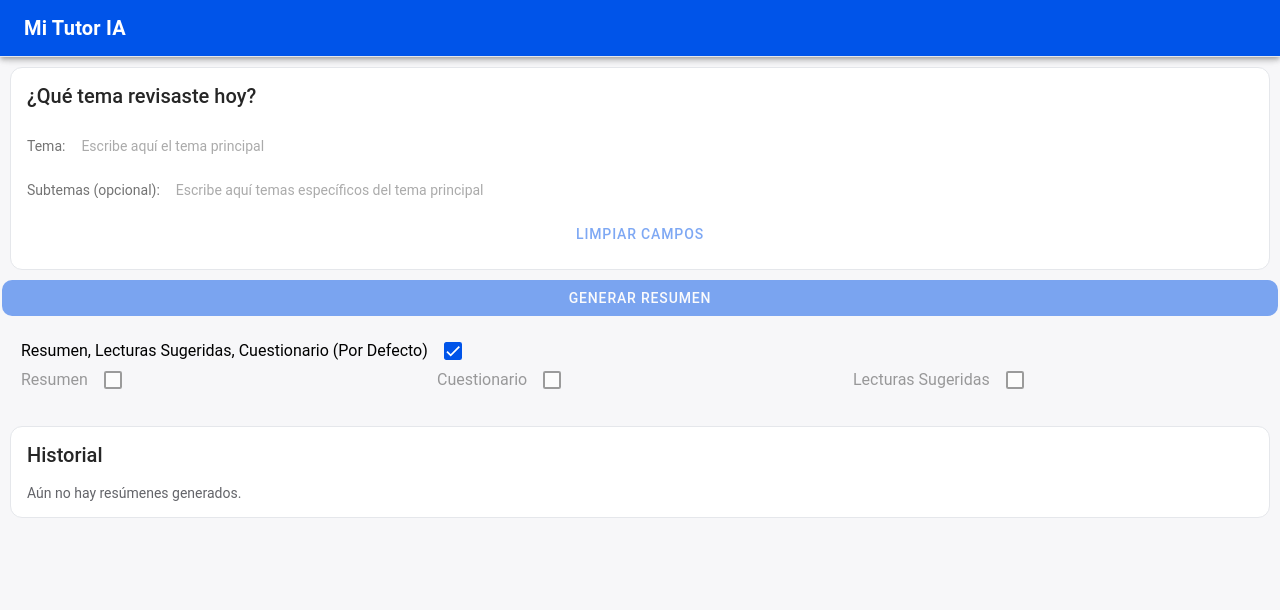
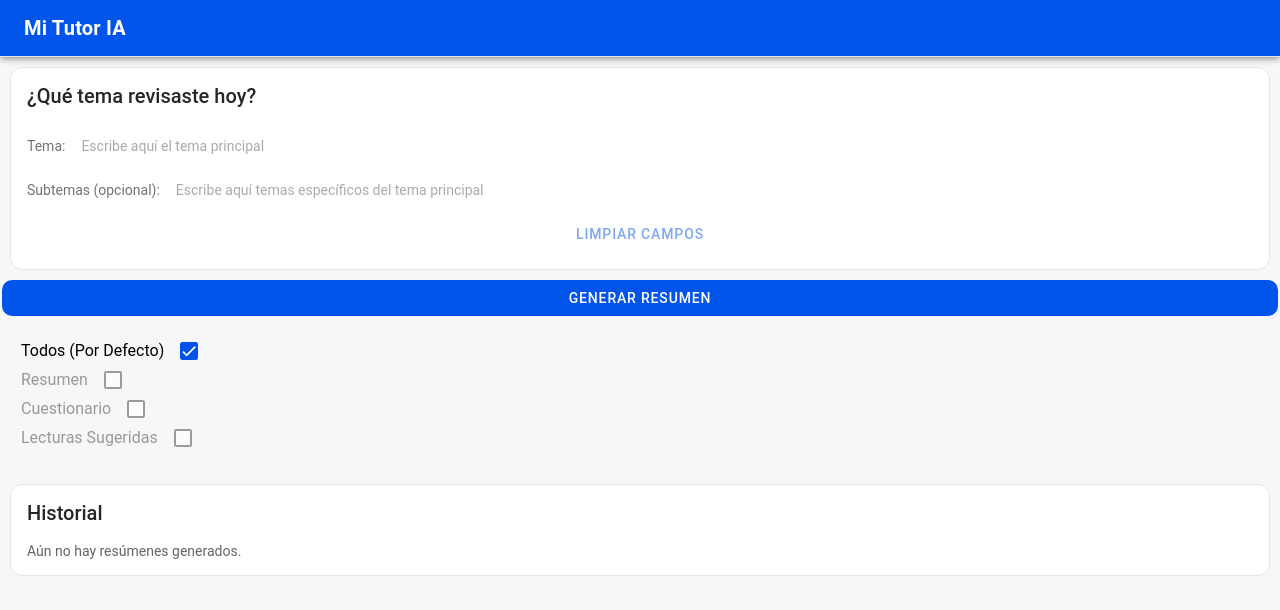
Before and after one commit to anzagood1/mobile, a React (Vite) app: page /home in a window 1280 px wide. Shown: the top 610 px of the page. Built offline with nearby package versions, Linux system fonts and the light colour scheme.

Commit message:
Correcion #5652

```diff
--- a/src/components/Tema.tsx
+++ b/src/components/Tema.tsx
@@ -86,7 +86,7 @@ const Tema: React.FC = () => {
             expand="block"
             fill="solid"
             onClick={generarResumen}
-            disabled={!topic && !transcription}>
+            disabled={(!resumenCompleto && !resumen && !lecturas && !cuestionario)}>
             Generar resumen
       </IonButton>
 
@@ -97,7 +97,7 @@ const Tema: React.FC = () => {
             <IonCheckbox
             disabled={resumen || lecturas || cuestionario}
             checked={resumenCompleto} onIonChange={(e) => setResumenCompleto(e.detail.checked)}>
-                Resumen, Lecturas Sugeridas, Cuestionario (Por Defecto)
+                Todos (Por Defecto)
             </IonCheckbox>
           </IonCol>
         </IonRow>
@@ -109,6 +109,8 @@ const Tema: React.FC = () => {
               Resumen
             </IonCheckbox>
           </IonCol>
+        </IonRow>
+        <IonRow>
           <IonCol size="4">
             <IonCheckbox
             disabled={resumenCompleto}
@@ -116,6 +118,8 @@ const Tema: React.FC = () => {
               Cuestionario
             </IonCheckbox>
           </IonCol>
+        </IonRow>
+        <IonRow>
           <IonCol size="4">
             <IonCheckbox
             disabled={resumenCompleto}
```
